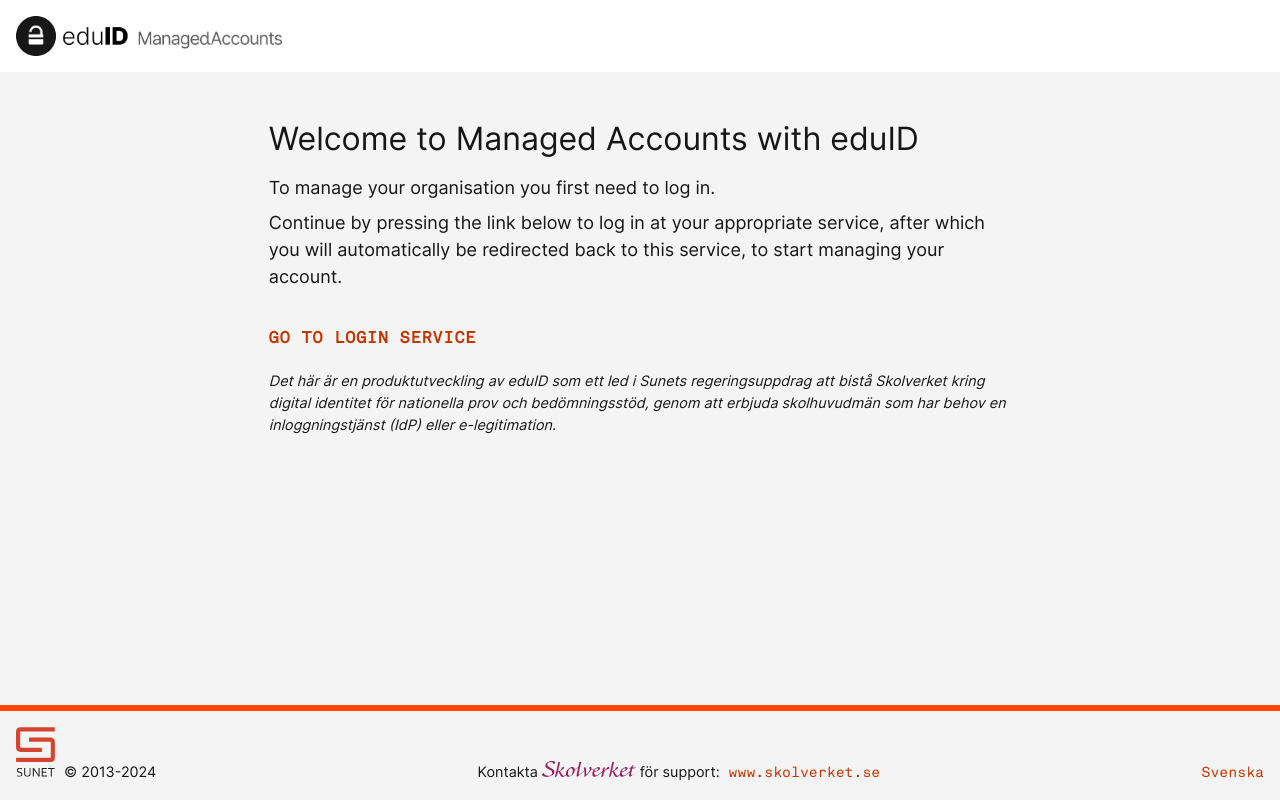
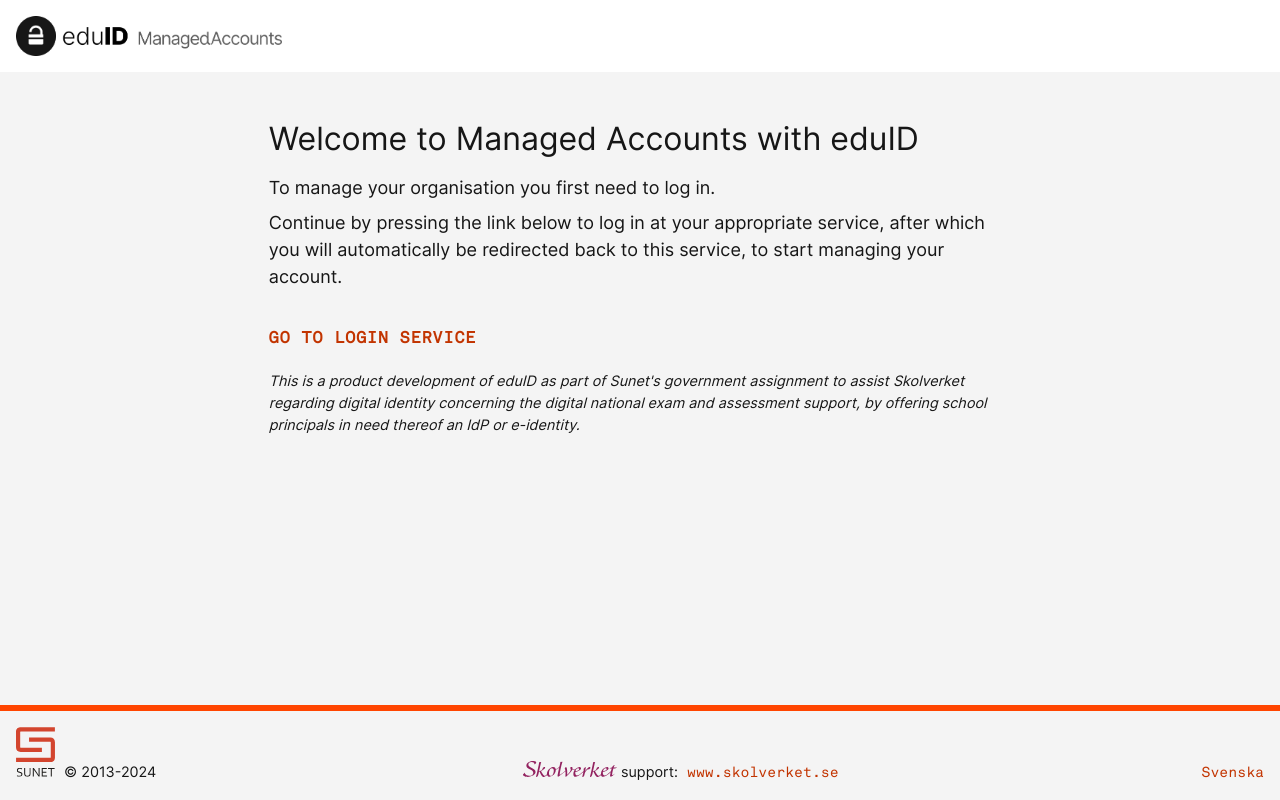
Before and after one commit to SUNET/eduid-managed-accounts, a React (Vite) app: page / in a window 1280 px wide. Built offline with nearby package versions, Linux system fonts and the light colour scheme; no server answers.

Commit message:
English blurb

```diff
--- a/src/components/Footer.tsx
+++ b/src/components/Footer.tsx
@@ -46,9 +46,8 @@
         <span>&copy; 2013-2024</span>
       </div>
       <div className="support-link">
-        Kontakta
         <img src="src/img/Skolverket_Logo.svg" title="Skolverket logo" className="skolverket-logo" />
-        för support:
+        support:
         <a
           href="https://www.skolverket.se/om-oss/kontakta-oss"
           aria-label="skolverket.se"
@@ -60,11 +59,6 @@
       </div>
       <nav>
         <ul>
-          <li>
-            {/* <Link className="help-link" to="#">
-              Help
-            </Link> */}
-          </li>
           <li id="language-selector">
             <span className="lang-selected" data-lang={locale}>
               <a className="link" href="#" onClick={(e) => changeLanguage(e)}>
--- a/src/components/StartSession.tsx
+++ b/src/components/StartSession.tsx
@@ -72,7 +72,7 @@
       <div className="text-small">
         <em>
           <FormattedMessage
-            defaultMessage="Det här är en produktutveckling av eduID som ett led i Sunets regeringsuppdrag att bistå Skolverket kring digital identitet för nationella prov och bedömningsstöd, genom att erbjuda skolhuvudmän som har behov en inloggningstjänst (IdP) eller e-legitimation."
+            defaultMessage="This is a product development of eduID as part of Sunet's government assignment to assist Skolverket regarding digital identity concerning the digital national exam and assessment support, by offering school principals in need thereof an IdP or e-identity. "
             id="landing-info"
           />
         </em>
```
